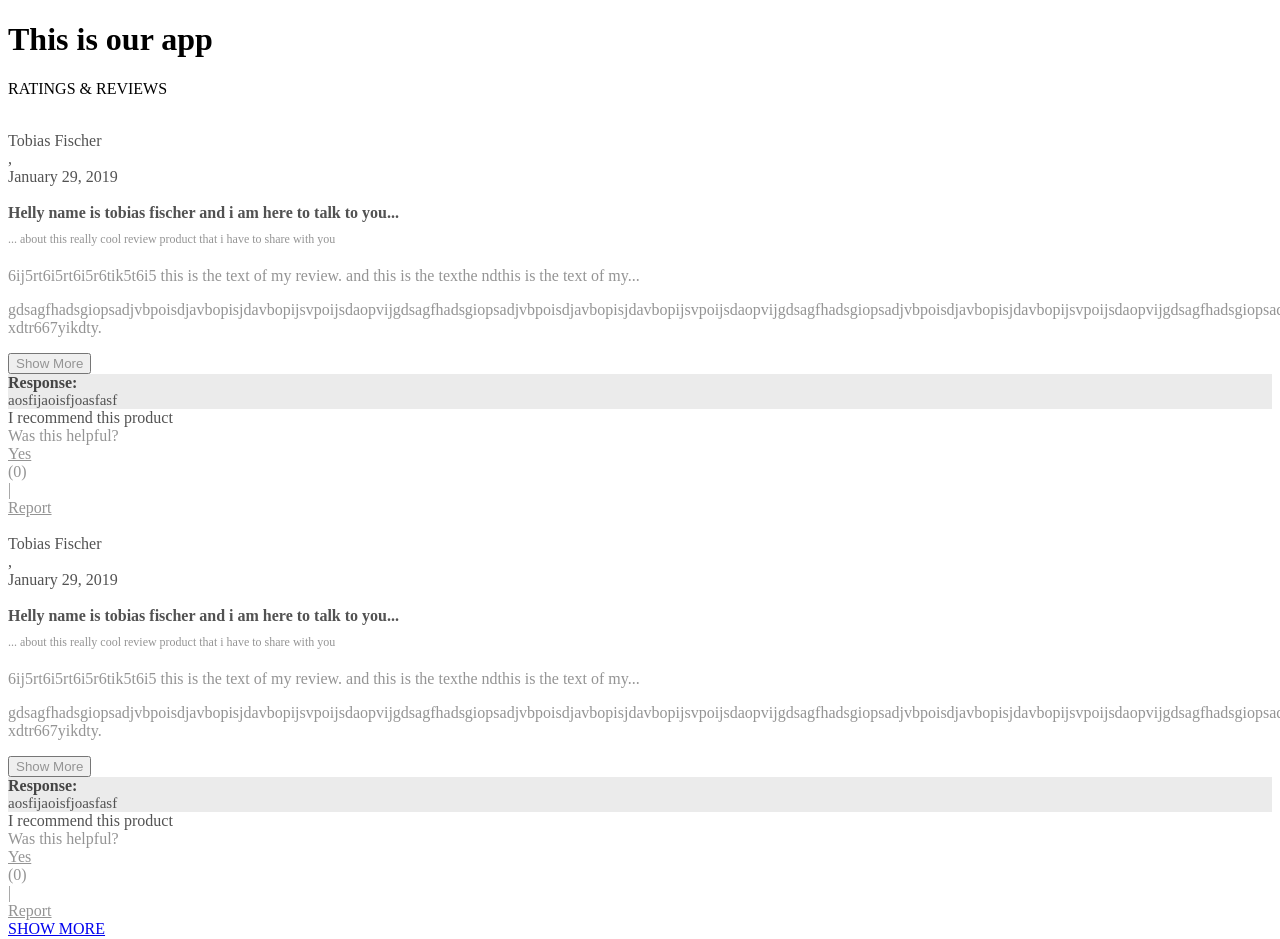
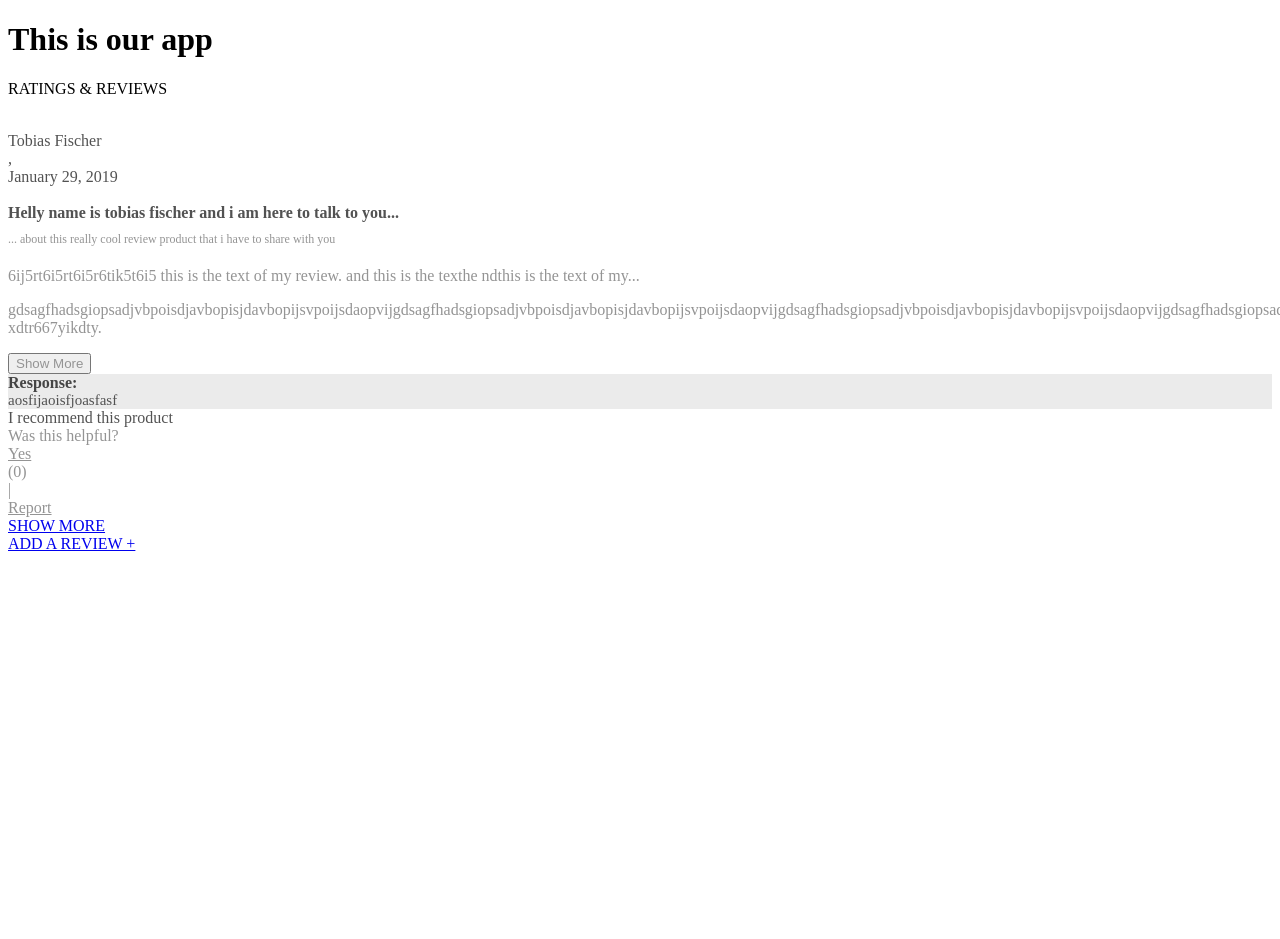
Before and after one commit to tobiasafischer/Project-Catwalk-FEC, a React app: page / in a window 1280 px wide. Shown: the top 939 px of the page. After the commit the page ends 800 px from the top, so only its background shows below. Built offline with nearby package versions, Linux system fonts and the light colour scheme; the HTML template or start-up script is replaced by a standard one.

Commit message:
More reviews instantiation works

```diff
--- a/client/src/components/R-and-R/components/review-tile.jsx
+++ b/client/src/components/R-and-R/components/review-tile.jsx
@@ -43,7 +43,6 @@ function ReviewTile(props) {
       // this is for the wrapped text
       const remaining = (
         <div
-          key={title}
           style={({
             color: '#949494', fontSize: '12px', marginTop: '10px', marginBottom: '20px',
           })}
@@ -54,7 +53,7 @@ function ReviewTile(props) {
       return [sub, remaining];
     }
     // else just return the title bolded
-    return [<div key={title}><strong>{title}</strong></div>];
+    return [<div><strong>{title}</strong></div>];
   }
 
   function validateBody(body) {
--- a/client/src/components/R-and-R/components/reviews-list.jsx
+++ b/client/src/components/R-and-R/components/reviews-list.jsx
@@ -1,36 +1,31 @@
-import React, { useState } from 'react';
+import React, { useState, useEffect } from 'react';
 
 import ReviewTile from './review-tile';
 import ResponseForm from './response-form';
 
-// tiles will be [{stars}, {}]
-function renderTiles(tiles, currentTile, setCurrentTile) {
-  const newArr = tiles.splice(0, currentTile);
-  if (tiles.length - 1 > currentTile) {
-    setCurrentTile(currentTile + 2);
-  }
-  return newArr;
-}
-
-function getTiles(tiles) {
+function getTiles(tiles, currentRender, setCurrentRender) {
   const arr = [];
-  for (let i = 0; i < tiles.length; i += 1) {
+  if (tiles.length >= currentRender.length) {
+    for (let i = currentRender.length; i < currentRender.length + 2; i += 1) {
+      if (tiles[i]) {
         arr.push(
           <ReviewTile
-        key={i}
+            key={Math.random().toString(36).substr(2, 9)}
             stars={tiles[i].stars}
             yesDidClick={false}
             reportDidClick={false}
           />,
         );
       }
-  return arr;
+    }
+    setCurrentRender(currentRender.concat(arr));
+  }
 }
 
-function showMoreButton() {
+function showMoreButton(tiles, currentRender, setCurrentRender) {
   return (
     <div>
-      <a href="#review-button" id="review-button">SHOW MORE</a>
+      <a href="#review-button" onClick={() => getTiles(tiles, currentRender, setCurrentRender)} id="review-button">SHOW MORE</a>
     </div>
   );
 }
@@ -39,13 +34,13 @@ function ReviewsList(props) {
   // const [tilesDisplayed, setTilesDisplayed] = useState(2);
   // const [reviews, setReviews] = useState(() => getReviews());
   const [{ stars }] = useState(props);
-  const [tiles] = useState(getTiles(stars));
-  const [currentTile, setCurrentTile] = useState(0);
+  const [currentRender, setCurrentRender] = useState([]);
+  useEffect(() => getTiles(stars, currentRender, setCurrentRender), []);
   return (
     <div className="reviews-list">
-      {renderTiles(tiles, currentTile, setCurrentTile)}
+      {currentRender}
       <div className="d-inline-flex mt-5">
-        {showMoreButton()}
+        {showMoreButton(stars, currentRender, setCurrentRender)}
         <ResponseForm />
       </div>
     </div>
--- a/client/src/components/R-and-R/r-and-r.jsx
+++ b/client/src/components/R-and-R/r-and-r.jsx
@@ -7,7 +7,7 @@ function Review() {
       <p>RATINGS & REVIEWS</p>
       {/* ReviewsList instantiation */}
       <div id="reviews-list">
-        <ReviewsList stars={[{ stars: 2 }, { stars: 4 }]} />
+        <ReviewsList stars={[{ stars: 1 }, { stars: 6 }, { stars: 2 }, { stars: 4 }].splice(3)} />
       </div>
     </div>
   );
--- a/webpack.config.js
+++ b/webpack.config.js
@@ -3,6 +3,7 @@ const path = require('path');
 const SRC_DIR = path.join(__dirname, '/client/src');
 const DIST_DIR = path.join(__dirname, '/client/dist');
 module.exports = {
+  devtool: 'source-map',
   entry: `${SRC_DIR}/index.jsx`,
   output: {
     filename: 'bundle.js',
```
Also changed, not shown: 1 other file (tests, documents, lock files or other folders). Lines whose indentation alone changed are shown as unchanged.
